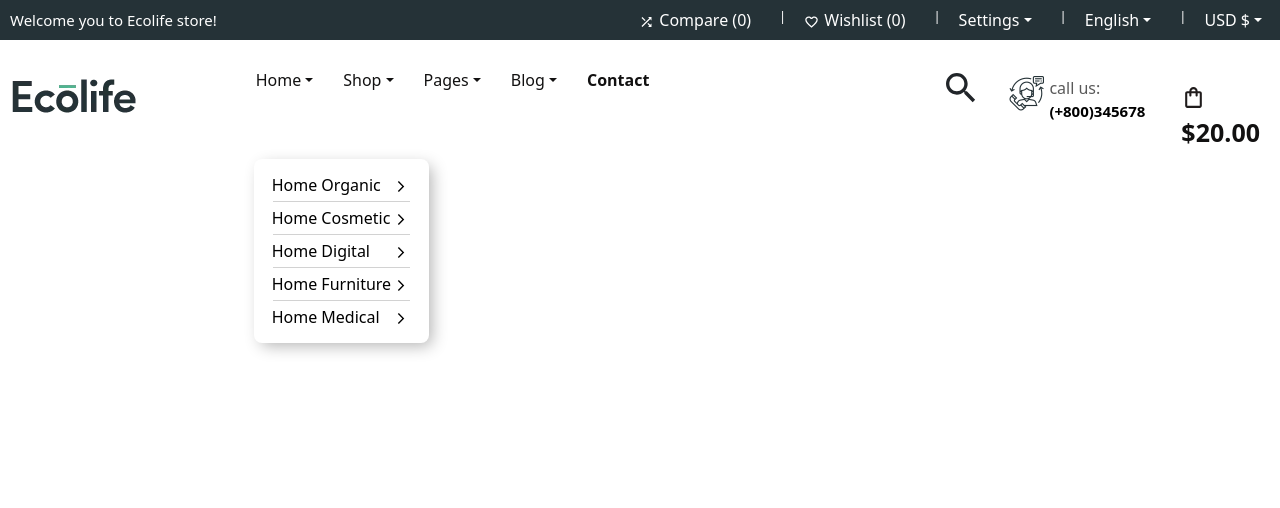
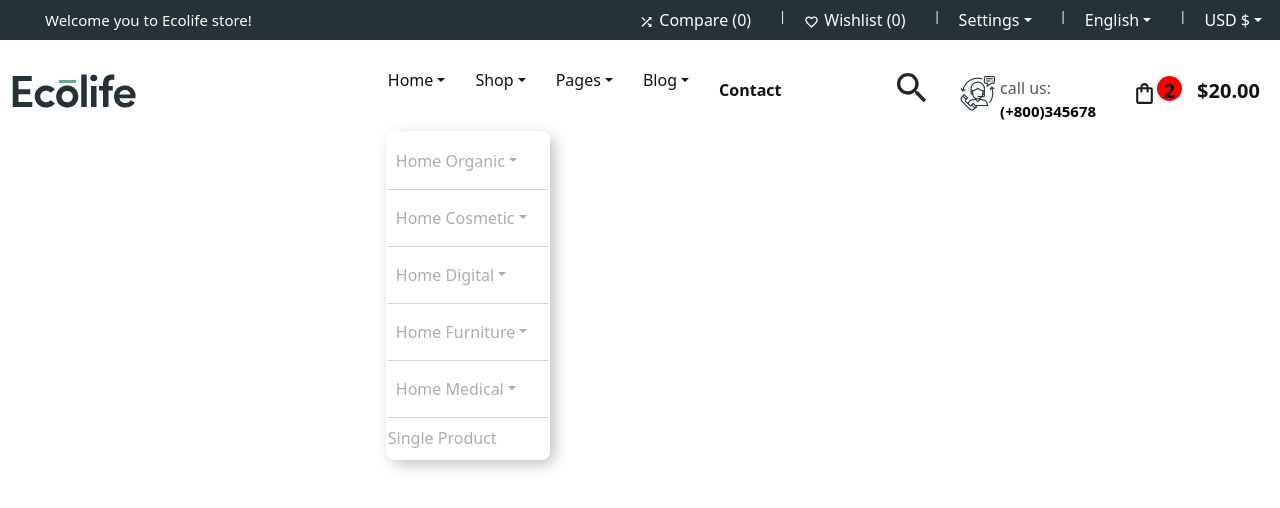
Before and after one commit to Manikrish52/reactjs, a React (Create React App) app: page / in a window 1280 px wide. Both pictures are taken after a click on the button "Home". Shown: the top 508 px of the page. Built offline with nearby package versions, Linux system fonts and the light colour scheme.

Commit message:
header change

```diff
--- a/src/header/header.css
+++ b/src/header/header.css
@@ -87,6 +87,11 @@
 .left-side{
     visibility: hidden;
 }
+.rightside-title{
+    color: #fff !important;
+    font-size: 15px !important;
+    padding-left: 80px !important;
+}
 }
 
 @media only screen and (min-width: 600px) {
@@ -97,6 +102,11 @@
 }
 .left-side{
     visibility: hidden;
+}
+.rightside-title{
+    color: #fff !important;
+    font-size: 15px !important;
+    padding-left: 35px !important;
 }
 }
 
--- a/src/navbar/navbar.css
+++ b/src/navbar/navbar.css
@@ -16,11 +16,17 @@
     color: rgb(18, 17, 17);
     font-weight: 500;
     padding: 0px 30px 0px 0px ;
+    display: flex;
+    align-items: center;
 
 
 }
 #middle-nav-dropdown:hover{
     color: #198754;
+}
+.dropdown-menu{
+    --bs-dropdown-link-active-bg:none !important;
+    --bs-dropdown-link-hover-bg: none !important;
 }
 .dropdown-menu[data-bs-popper] {
     top: 100%;
@@ -31,6 +37,24 @@
     margin-right: 0px;
     box-shadow:  0 0 0 2px rgb(255, 255, 255), 0.3em 0.3em 1em rgba(0, 0, 0, 0.3);
 }
+
+/* navbar */
+.navbar-toggler {
+    padding: var(--bs-navbar-toggler-padding-y) var(--bs-navbar-toggler-padding-x);
+    font-size: var(--bs-navbar-toggler-font-size);
+    line-height: 1;
+    color: var(--bs-navbar-color);
+    background-color: transparent;
+    border: none;
+    border-radius: var(--bs-navbar-toggler-border-radius);
+    transition: var(--bs-navbar-toggler-transition);
+}
+
+/* .dropdown-toggle::after {
+    content: none !important;
+
+} */
+
 /* content */
 .contact-content{
 
@@ -65,7 +89,8 @@
 .amount-content{
     color:rgb(18, 17, 17);
     font-weight: 600;
-    font-size: 25px;
+    font-size: 20px;
+    display: flex;
 }
 
 .amount-content:hover{
@@ -74,11 +99,23 @@
 .shoppingbag{
     font-size: 25px !important;
     color: rgb(32, 28, 28) !important;
-
+    margin-top: 5px;
 }
 .shoppingbag:hover{
     color: #198754 !important;
 }
+.number-content{
+    padding-left: 15px;
+}
+
+.number-two{
+    border-radius: 50%;
+    width: 25px;
+    height: 25px;
+    background-color: red;
+    text-align: center;
+}
+
 /* search */
 .searchicon{
     font-size: 40px !important;
@@ -90,21 +127,32 @@
 .search-containt{
     display: flex;
     height: 30px;
+    width: 50%;
     visibility: hidden;
 }
 .navdrop-divider{
-    width: 80%;
-    margin: auto;
+    width: 100%;
+   }
+    /*home  */
 
-    /*home  */
+#homeorganic-content{
+    color: #A8AEB0;
 }
+#homeorganic-content:hover{
+    color: #198754;
+}
+
 .action-home{
-    color: black;
+    color: #A8AEB0;
+  transition-duration: .4s;
+  transition-delay: .1s;
     display: flex;
     justify-content: space-between;
 }
 .action-home:hover{
     color: #198754 !important;
+    transform: translate(10px, 0%);
+
 }
 .arrowforwardicion{
     font-size: 20px !important;
@@ -113,7 +161,25 @@
 .arrowforwardicion:hover{
     color: #198754;
 }
+.dropdown-item {
 
+    width: 100%;
+    padding: 5px 0px 5px 0px;
+    box-sizing: border-box;
+    font-weight: 400;
+    color: var(--bs-dropdown-link-color);
+    text-align: inherit;
+    text-decoration: none;
+    white-space: nowrap;
+    background-color: none;
+    border-radius: var(--bs-dropdown-item-border-radius,0);
+}
+.single-product{
+     color: #A8AEB0;
+}
+.single-product:hover{
+    color: #198754;
+}
 
 /* shop */
 .card-content{
@@ -154,42 +220,148 @@
 }
 .shop-opction:hover{
     color: #198754;
-    padding-left: 10px;
-    box-sizing: border-box !important;
+    transform: translate(10px, 0%);
 }
 /* page */
 
 .page-uses{
+    padding: 0px ;
     color: #A8AEB0;
       transition-duration: .4s;
   transition-delay: .1s;
 }
 .page-uses:hover{
     color: #198754;
-    padding-left: 10px;
+    transform: translate(10px, 0%);
 }
 .page-lists{
-    width: 15rem;
+    width: 12rem;
+}
+.list-group{
+       --bs-list-group-bg: none !important;
+    --bs-list-group-border-color: none !important;
+
+}
+/* blog */
+#blog-title{
+      color: #A8AEB0;
+    transition-duration: .4s;
+    transition-delay: .1s;
+}
+#blog-title:hover{
+    color: #198754;
+      transform: translate(10px, 0%);
+}
+.blog-content{
+    color: #A8AEB0;
+    transition-duration: .4s;
+    transition-delay: .1s;
+}
+.blog-content:hover{
+    color: #198754;
+      transform: translate(10px, 0%);
 }
 
 
 
 
 
+@media only screen and (max-width: 600px) {
+    .logo-content{
+    background-image: url(./navbar.img/logo1.webp) ;
+    width: 40%;
+    height: 50px;
+    background-repeat: no-repeat;
+    margin: auto;
+ }
+ .navbar-content{
+  padding-top: 20px !important;
+  margin-left:0px;
+  width: 40%;
+}
+.navbar-container{
+    flex-direction: row-reverse !important;
+}
+ #middle-nav-dropdown{
 
-@media only screen and (max-width: 600px) {}
+    color: rgb(18, 17, 17);
+    font-weight: 500;
+    padding: 10px 30px 0px 0px ;
+     display: flex;
+     justify-content: space-between;
 
-@media only screen and (max-width: 425px) {}
+}
+#middle-nav-dropdown:hover{
+    color: #198754;
+}
+.contact-content{
 
-@media only screen and (max-width: 375px) {}
+    color: rgb(18, 17, 17);
+    font-weight: 600;
+    padding: 10px 0px 0px 0px ;
+}
+.contact-content:hover{
+    color: #198754;
+}
 
-@media only screen and (max-width: 320px) {}
 
-@media only screen and (min-width: 600px) {}
+}
 
-@media only screen and (min-width: 768px) {}
+@media only screen and (min-width: 600px) {
+    .logo-content{
+    background-image: url(./navbar.img/logo1.webp) ;
+    width: 40%;
+    height: 50px;
+    background-repeat: no-repeat;
+    margin: auto;
 
-@media only screen and (min-width: 992px) {}
+}
+.navbar-container{
+    flex-direction: row-reverse !important;
+}
+.navbar-content{
+  padding: 20px 0px 20px 0px !important;
+  margin-left:0px;
+  width: 40%;
+}
+.navbar-toggler:focus{
+    box-shadow: none !important;
+}
+}
+
+@media only screen and (min-width: 768px) {
+    .navbar-container{
+    flex-direction:row-reverse !important;
+}
+#middle-nav-dropdown{
+
+    color: rgb(18, 17, 17);
+    font-weight: 500;
+    padding: 0px 30px 0px 0px ;
+     display: flex;
+     justify-content: space-between;
+
+}
+#middle-nav-dropdown:hover{
+    color: #198754;
+}
+.contact-content{
+
+    color: rgb(18, 17, 17);
+    font-weight: 600;
+    padding: 10px 0px 0px 0px ;
+}
+.contact-content:hover{
+    color: #198754;
+}
+}
+
+@media only screen and (min-width: 992px) {
+     .navbar-container{
+    flex-direction:unset !important;
+}
+
+}
 
 @media only screen and (min-width : 1200px) {}
 
--- a/src/navbar/navbar.js
+++ b/src/navbar/navbar.js
@@ -11,48 +11,82 @@ import Card from 'react-bootstrap/Card';
 import ShoppingBagOutlinedIcon from '@mui/icons-material/ShoppingBagOutlined';
 import ArrowForwardIosIcon from '@mui/icons-material/ArrowForwardIos';
 import ListGroup from 'react-bootstrap/ListGroup';
-
+import KeyboardArrowDownIcon from '@mui/icons-material/KeyboardArrowDown';
 
 
 function Navbarheader() {
   return (
       <Navbar expand="lg" className="navbarheader-content">
-      <Container fluid>
+      <Container fluid className='navbar-container'>
         <Navbar.Brand className='logo-content' href="#">
 
         </Navbar.Brand>
 
-        <Navbar.Toggle aria-controls="navbarScroll" />
+       <Navbar.Toggle aria-controls="navbarScroll" />
+
         <Navbar.Collapse id="navbarScroll">
             {/*  */}
             <div className='navbar-content'>
           <Nav>
+
+
+
             {/* home */}
 
            <NavDropdown title="Home" id="middle-nav-dropdown"  >
-              <NavDropdown.Item className='action-home' href="#action/1.1">Home Organic
-
-
+              <NavDropdown className='action-home' title='Home Organic' href="#action/1.1" id='homeorganic-content'>
+                <ListGroup className='home-organic'>
+                 <ListGroup.Item>Organic 1</ListGroup.Item>
+                 <ListGroup.Item>Organic 2</ListGroup.Item>
+                 <ListGroup.Item>Organic 3</ListGroup.Item>
+                 <ListGroup.Item>Organic 4</ListGroup.Item>
+                </ListGroup>
 
               <ArrowForwardIosIcon className='arrowforwardicion'/>
-              </NavDropdown.Item>
+              </NavDropdown>
               <NavDropdown.Divider className='navdrop-divider' />
-              <NavDropdown.Item className='action-home' href="#action/1.2">
-                Home Cosmetic <ArrowForwardIosIcon className='arrowforwardicion'/>
-                </NavDropdown.Item>
+              <NavDropdown className='action-home' href="#action/1.2" id='homeorganic-content' title='Home Cosmetic'>
+               <ListGroup className='home-organic'>
+               <ListGroup.Item>Cosmetic 1</ListGroup.Item>
+               <ListGroup.Item>Cosmetic 2</ListGroup.Item>
+               <ListGroup.Item>Cosmetic 3</ListGroup.Item>
+               <ListGroup.Item>Cosmetic 4</ListGroup.Item>
+                </ListGroup>
+                {/* <ArrowForwardIosIcon className='arrowforwardicion'/> */}
+                </NavDropdown>
                <NavDropdown.Divider className='navdrop-divider' />
-              <NavDropdown.Item className='action-home' href="#action/1.3">Home Digital <ArrowForwardIosIcon className='arrowforwardicion'/>
-              </NavDropdown.Item>
-              <NavDropdown.Divider  className='navdrop-divider' />
-              <NavDropdown.Item className='action-home' href="#action/1.4">
-                Home Furniture<ArrowForwardIosIcon className='arrowforwardicion'/>
-                </NavDropdown.Item>
+               <NavDropdown className='action-home' href="#action/1.2" id='homeorganic-content' title='Home Digital'>
+               <ListGroup className='home-organic'>
+               <ListGroup.Item>Digital 1</ListGroup.Item>
+               <ListGroup.Item>Digital 2</ListGroup.Item>
+               <ListGroup.Item>Digital 3</ListGroup.Item>
+               <ListGroup.Item>Digital</ListGroup.Item>
+               </ListGroup>
+                {/* <ArrowForwardIosIcon className='arrowforwardicion'/> */}
+                </NavDropdown>
                <NavDropdown.Divider className='navdrop-divider' />
-              <NavDropdown.Item className='action-home' href="#action/1.5">
-                Home Medical<ArrowForwardIosIcon className='arrowforwardicion'/>
-                </NavDropdown.Item>
-
-            </NavDropdown>
+              <NavDropdown className='action-home' href="#action/1.2" id='homeorganic-content' title='Home Furniture'>
+               <ListGroup className='home-organic'>
+               <ListGroup.Item>Furniture 1</ListGroup.Item>
+               <ListGroup.Item>Furniture 2</ListGroup.Item>
+               <ListGroup.Item>Furniture 3</ListGroup.Item>
+               <ListGroup.Item>Furniture 4</ListGroup.Item>
+               </ListGroup>
+                {/* <ArrowForwardIosIcon className='arrowforwardicion'/> */}
+                </NavDropdown>
+                <NavDropdown.Divider className='navdrop-divider' />
+               <NavDropdown className='action-home' href="#action/1.2" id='homeorganic-content' title='Home Medical'>
+               <ListGroup className='home-organic'>
+               <ListGroup.Item>Medical 1</ListGroup.Item>
+               <ListGroup.Item>Medical 2</ListGroup.Item>
+               <ListGroup.Item>Medical 3</ListGroup.Item>
+               <ListGroup.Item>Medical 4</ListGroup.Item>
+               </ListGroup>
+                {/* <ArrowForwardIosIcon className='arrowforwardicion'/> */}
+                  </NavDropdown>
+                  <NavDropdown.Divider className='navdrop-divider' />
+                 <div className='single-product'>Single Product</div>
+                 </NavDropdown>
 
                {/* shop */}
                <NavDropdown title="Shop" id="middle-nav-dropdown">
@@ -119,25 +153,47 @@ function Navbarheader() {
             <NavDropdown title="Pages" id="middle-nav-dropdown">
                  <ListGroup className='page-lists'>
                  <ListGroup.Item className='page-uses'>About Page</ListGroup.Item>
+                 <NavDropdown.Divider className='navdrop-divider' />
                  <ListGroup.Item className='page-uses'>Cart Page</ListGroup.Item>
+                 <NavDropdown.Divider className='navdrop-divider' />
                  <ListGroup.Item className='page-uses'>Checkout Page</ListGroup.Item>
+                 <NavDropdown.Divider className='navdrop-divider' />
                  <ListGroup.Item className='page-uses'>Compare Page</ListGroup.Item>
+                 <NavDropdown.Divider className='navdrop-divider' />
                  <ListGroup.Item className='page-uses'>Login & Regiter Page</ListGroup.Item>
+                 <NavDropdown.Divider className='navdrop-divider' />
                  <ListGroup.Item className='page-uses'>Account Page</ListGroup.Item>
+                 <NavDropdown.Divider className='navdrop-divider' />
                  <ListGroup.Item className='page-uses'>Wishlist Page</ListGroup.Item>
                 </ListGroup>
             </NavDropdown>
                {/* blog */}
           <NavDropdown title="Blog" id="middle-nav-dropdown">
-              <NavDropdown.Item href="#action/3.5">Blog Grid <ArrowForwardIosIcon className='arrowforwardicion'/>
-              </NavDropdown.Item>  <NavDropdown.Divider className='navdrop-divider' />
-              <NavDropdown.Item href="#action/3.6">Blog List <ArrowForwardIosIcon className='arrowforwardicion'/>
-              </NavDropdown.Item>  <NavDropdown.Divider className='navdrop-divider' />
-              <NavDropdown.Item href="#action/3.7">Blog Single<ArrowForwardIosIcon className='arrowforwardicion'/>
-              </NavDropdown.Item>
+              <NavDropdown href="#action/3.5" title='Blog Grid' id='blog-title'>
+                <ListGroup.Item className='blog-content'>Blog Grid Left sidebar</ListGroup.Item>
+                <NavDropdown.Divider className='navdrop-divider' />
+               <ListGroup.Item className='blog-content'>Blog Grid Right Sidebar</ListGroup.Item>
+                 {/* <ArrowForwardIosIcon className='arrowforwardicion'/>        */}
+              </NavDropdown>
+               <NavDropdown.Divider className='navdrop-divider' />
+              <NavDropdown href="#action/3.6" title='Blog List' id='blog-title' placement='right' >
+                <ListGroup.Item className='blog-content'>Blog List Left sidebar</ListGroup.Item>
+                <NavDropdown.Divider className='navdrop-divider' />
+               <ListGroup.Item className='blog-content'>Blog List Right Sidebar</ListGroup.Item>
+                 {/* <ArrowForwardIosIcon className='arrowforwardicion'/> */}
+              </NavDropdown>
+              <NavDropdown.Divider className='navdrop-divider' />
+
+              <NavDropdown href="#action/3.7" title='Blog Single' id='blog-title'>
+                <ListGroup.Item className='blog-content'>Blog Single Left Sidebar</ListGroup.Item>
+                <NavDropdown.Divider className='navdrop-divider' />
+               <ListGroup.Item className='blog-content'>Blog Single Right Sidebar</ListGroup.Item>
+                {/* <ArrowForwardIosIcon className='arrowforwardicion'/>          */}
+              </NavDropdown>
             </NavDropdown>
                {/* contact us */}
                  <div className='contact-content'>Contact</div>
+
                    {/* search */}
 
          <div className='search-containt'>
@@ -165,7 +221,9 @@ function Navbarheader() {
             </div>
          <div className='call-content'>
             <Nav.Link >
-            <div className='amount-content'> <ShoppingBagOutlinedIcon className='shoppingbag'/>$20.00
+            <div className='amount-content'> <ShoppingBagOutlinedIcon className='shoppingbag'  /><div className='number-two'>2</div>
+
+            <div className='number-content'>$20.00</div>
 
             </div>
                 </Nav.Link>
```
